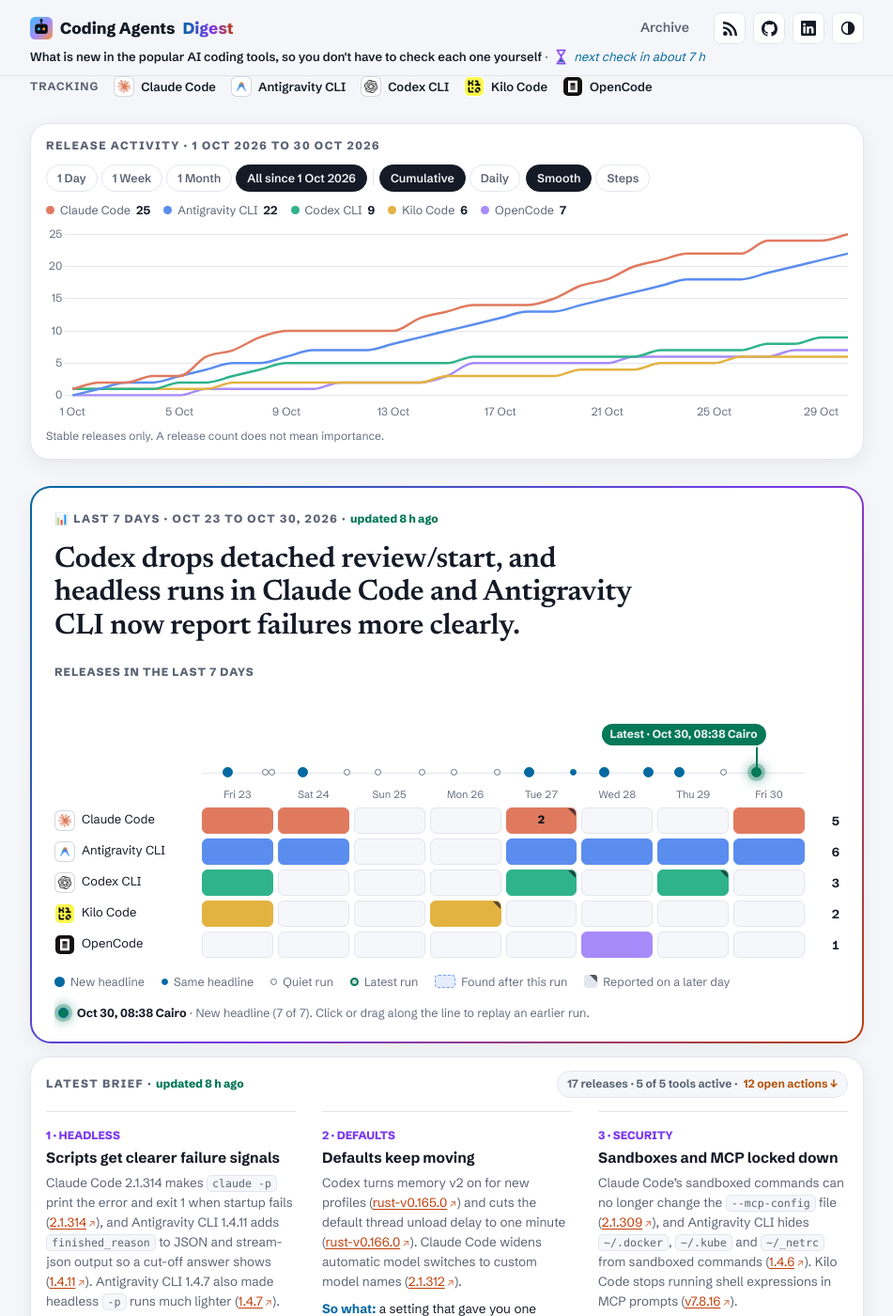
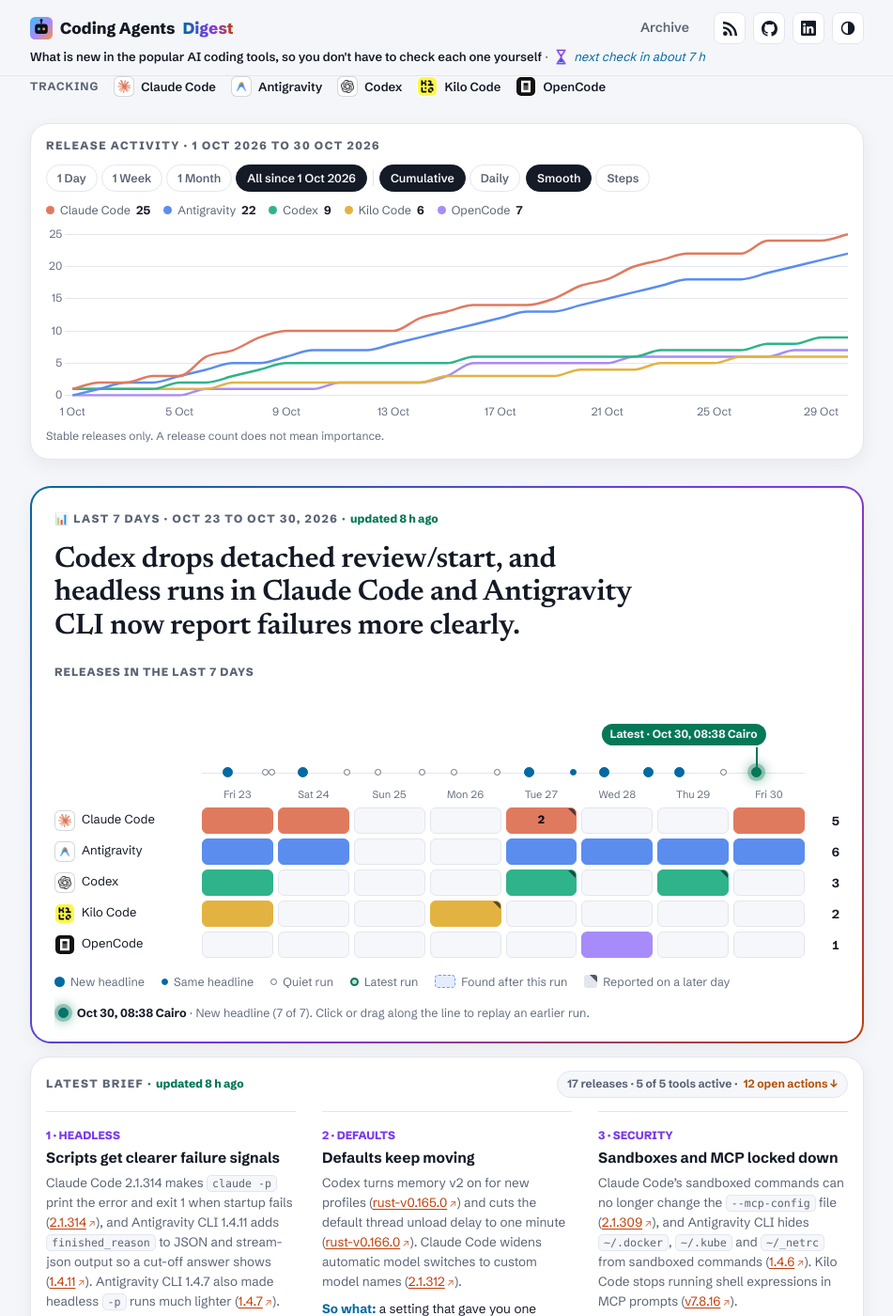
Before and after one commit to IbrahimSobh/coding-agents-digest, a Jekyll site: the page built from docs/index.html, in a window 1280 px wide and 1400 px high. Shown: the whole window at 94% size, without its empty margins (164-1115 px from the left). Built offline with Jekyll 4.4.1, drawn with Linux system fonts in a browser that asks for light colours; some of the changed text lies outside the part shown.

Commit message:
Short tool names (Antigravity, Codex) in the grid, strip, chips, chart legend, tooltips and action cards; logos in the filter chips
Co-Authored-By: Claude Sonnet 5.5 <noreply@anthropic.com>

```diff
--- a/docs/_data/tools.yml
+++ b/docs/_data/tools.yml
@@ -1,4 +1,5 @@
 # Display data for each tool: name as written in entry headings, id, color, order.
+# short: the name shown on the site (grid, chips, chart, tooltips); name stays as written in entry headings and is what the scripts match.
 # logo: file in assets/logos/ (the tool's own mark, shown on a white tile; logo_fill: the file already fills its square).
 # "tracked: false" keeps old entries readable after a tool is removed.
 - id: claude-code
@@ -8,11 +9,13 @@
   tracked: true
 - id: antigravity-cli
   name: Antigravity CLI
+  short: Antigravity
   color: "#5b8def"
   logo: antigravity.png
   tracked: true
 - id: codex
   name: Codex CLI
+  short: Codex
   color: "#2fb38a"
   logo: openai.png
   tracked: true
--- a/docs/_includes/board.html
+++ b/docs/_includes/board.html
@@ -14,7 +14,7 @@
   {% if keep %}{% assign board_count = board_count | plus: 1 %}{% assign t = site.data.tools | where: "id", a.tool | first %}
   <div class="act{% if board_count > 6 %} extra hidden{% endif %}" data-tools="{{ a.tool }}">
     <div class="top"><b>{{ a.title | markdownify | remove: "<p>" | remove: "</p>" | strip }}</b>{% if a.deadline %}<span class="cd dl" data-deadline="{{ a.deadline }}">{{ a.deadline | date: "%b %-d" }}</span>{% else %}<span class="cd" data-flagged="{{ a.flagged }}">flagged {{ a.flagged | date: "%b %-d" }}</span>{% endif %}</div>
-    <div class="src"><i class="d" style="background:{{ t.color }}"></i>{{ t.name }} <a href="{{ a.url }}">{{ a.version }}</a>{% if a.deadline %} · flagged {{ a.flagged | date: "%b %-d" }}{% endif %}{% if a.category %}{% assign cat = site.data.categories | where: "id", a.category | first %}<span class="ctag c-{{ a.category }}">{{ cat.label | default: a.category }}</span>{% endif %}</div>
+    <div class="src"><i class="d" style="background:{{ t.color }}"></i>{{ t.short | default: t.name }} <a href="{{ a.url }}">{{ a.version }}</a>{% if a.deadline %} · flagged {{ a.flagged | date: "%b %-d" }}{% endif %}{% if a.category %}{% assign cat = site.data.categories | where: "id", a.category | first %}<span class="ctag c-{{ a.category }}">{{ cat.label | default: a.category }}</span>{% endif %}</div>
     <p><span class="lab">Affects you if</span> {{ a.affects | markdownify | remove: "<p>" | remove: "</p>" | strip }}</p>
     <p><span class="lab do">Do this</span> {{ a.do | markdownify | remove: "<p>" | remove: "</p>" | strip }}</p>
   </div>{% endif %}{% endfor %}{% endcapture %}
--- a/docs/_includes/brief.html
+++ b/docs/_includes/brief.html
@@ -30,11 +30,11 @@
         <div class="rg-track" id="rpTrack" role="group" aria-label="Replay the week, one button per run" hidden></div>
         {% for i in (0..7) %}{% assign ds = i | times: 86400 | plus: cutoff_s | plus: 43200 %}<span class="rg-d" style="grid-column:{{ i | plus: 2 }}"><span class="rg-dw">{{ ds | date: "%a" }} </span>{{ ds | date: "%-d" }}</span>{% endfor %}
         {% for row in rel_rows %}{% assign rc = row | split: "~" %}{% assign n = rc[0] | plus: 0 %}{% assign t = site.data.tools | where: "id", rc[1] | first %}{% assign gr = forloop.index | plus: 2 %}
-        <span class="rg-n" style="grid-row:{{ gr }}">{% include tool-logo.html t=t %}{{ t.name }}</span>
+        <span class="rg-n" style="grid-row:{{ gr }}">{% include tool-logo.html t=t %}{{ t.short | default: t.name }}</span>
         {% for i in (0..7) %}{% assign ds = i | times: 86400 | plus: cutoff_s | plus: 43200 %}{% assign day = ds | date: "%Y-%m-%d" %}{% assign tags = "" %}{% assign tc = 0 %}
           {% for r in site.data.releases %}{% if r.tool == t.id and r.date == day %}{% assign tags = tags | append: r.tag | append: " " %}{% assign tc = tc | plus: 1 %}{% endif %}{% endfor %}
           {% assign tags = tags | strip %}
-          <span class="rg-c{% if tc > 0 %} on{% endif %}" style="grid-row:{{ gr }};grid-column:{{ i | plus: 2 }};--c:{{ t.color }}"{% if tc > 0 %} data-tags="{{ tags }}" data-day="{{ day }}" data-tool="{{ t.id }}" data-name="{{ t.name }}" title="{{ t.name }} · {{ ds | date: '%a, %b %-d' }}: {{ tags | replace: ' ', ', ' }}"{% endif %}>{% if tc > 1 %}{{ tc }}{% endif %}</span>
+          <span class="rg-c{% if tc > 0 %} on{% endif %}" style="grid-row:{{ gr }};grid-column:{{ i | plus: 2 }};--c:{{ t.color }}"{% if tc > 0 %} data-tags="{{ tags }}" data-day="{{ day }}" data-tool="{{ t.id }}" data-name="{{ t.short | default: t.name }}" title="{{ t.short | default: t.name }} · {{ ds | date: '%a, %b %-d' }}: {{ tags | replace: ' ', ', ' }}"{% endif %}>{% if tc > 1 %}{{ tc }}{% endif %}</span>
         {% endfor %}
         <span class="rg-t" style="grid-row:{{ gr }}" data-n="{{ n }}">{{ n }}</span>
         {% endfor %}
--- a/docs/assets/history.js
+++ b/docs/assets/history.js
@@ -22,7 +22,7 @@
   var tools=data.tools.map(function(t){
     var v=days.map(function(){return 0}), tags=days.map(function(){return []});
     data.releases.forEach(function(r){if(r.tool===t.id&&idx[r.date]!==undefined){v[idx[r.date]]++;tags[idx[r.date]].push(r.tag)}});
-    return {id:t.id,name:t.name,color:t.color,v:v,tags:tags,on:true};
+    return {id:t.id,name:t.short||t.name,color:t.color,v:v,tags:tags,on:true};
   });
 
   var range='all', mode='cum', shape='smooth', chart;
--- a/docs/assets/style.css
+++ b/docs/assets/style.css
@@ -238,6 +238,8 @@ a.tbtn:hover{border-color:var(--muted)}
 .filters{display:flex;gap:8px;flex-wrap:wrap}
 .chip{cursor:pointer;user-select:none;display:inline-flex;align-items:center;gap:7px;font-size:13.5px;font-weight:600;padding:6px 12px;border-radius:999px;background:var(--card);border:1px solid var(--line);color:var(--muted)}
 .chip.on{color:var(--ink);border-color:var(--ink)}
+.chip .tlogo{width:20px;height:20px;margin:0 -2px 0 -6px;padding:2px;border-radius:5px}
+.chip .tlogo.fill{padding:0}
 
 /* Timeline */
 .tl{position:relative;margin-top:14px;padding-left:28px}
--- a/docs/index.html
+++ b/docs/index.html
@@ -13,7 +13,7 @@ layout: default
 {% comment %} Entry text is shown here, outside /digests/. A short link to another entry (href="2026-10-24-0811.html") would give a 404, so it is made absolute. task/check-links.sh and PROMPT.md ask for the full address; this is the safety net. {% endcomment %}
 {% capture dfix %}href="{{ '/digests/' | relative_url }}20{% endcapture %}
 {% assign trk = site.data.tools | where: "tracked", true %}
-<p class="track"><span class="tk">Tracking</span>{% for t in trk %}<span class="trk">{% include tool-logo.html t=t %}{{ t.name }}</span>{% endfor %}</p>
+<p class="track"><span class="tk">Tracking</span>{% for t in trk %}<span class="trk">{% include tool-logo.html t=t %}{{ t.short | default: t.name }}</span>{% endfor %}</p>
 {% include board.html %}
 {% include history.html %}
 {% include brief.html %}
@@ -27,7 +27,7 @@ layout: default
   <div class="filters" id="filters" role="group" aria-label="Show updates for">
     <button type="button" class="chip on" data-f="all" aria-pressed="true">All tools</button>
     {% assign tracked = site.data.tools | where: "tracked", true %}
-    {% for t in tracked %}<button type="button" class="chip" data-f="{{ t.id }}" aria-pressed="false"><i class="d" style="background:{{ t.color }}" aria-hidden="true"></i>{{ t.name }}</button>{% endfor %}
+    {% for t in tracked %}<button type="button" class="chip" data-f="{{ t.id }}" aria-pressed="false">{% include tool-logo.html t=t %}{{ t.short | default: t.name }}</button>{% endfor %}
   </div>
   <div class="tl">
     {% assign entries = site.pages | where_exp: "p", "p.path contains 'digests/'" | sort: "path" | reverse %}
```
